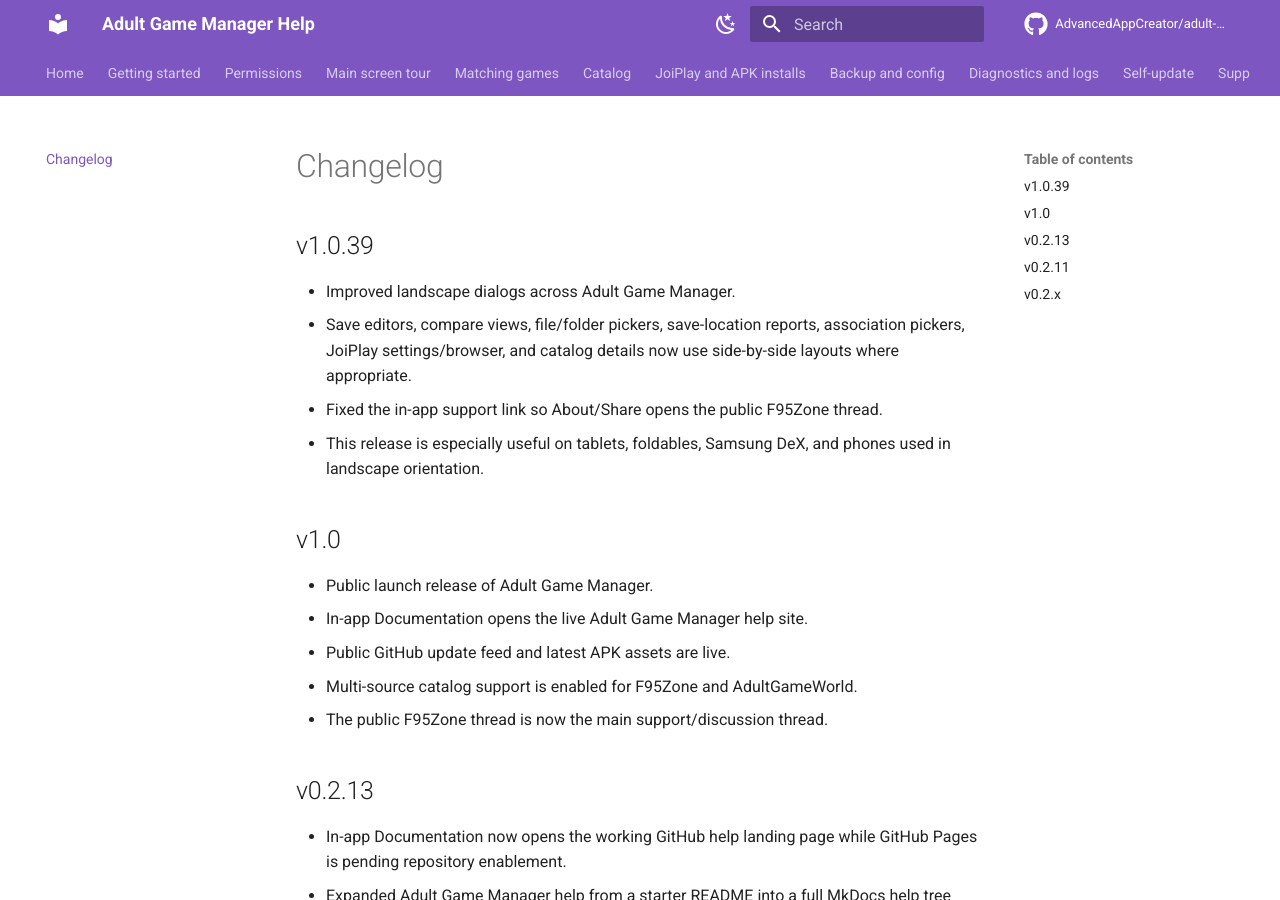
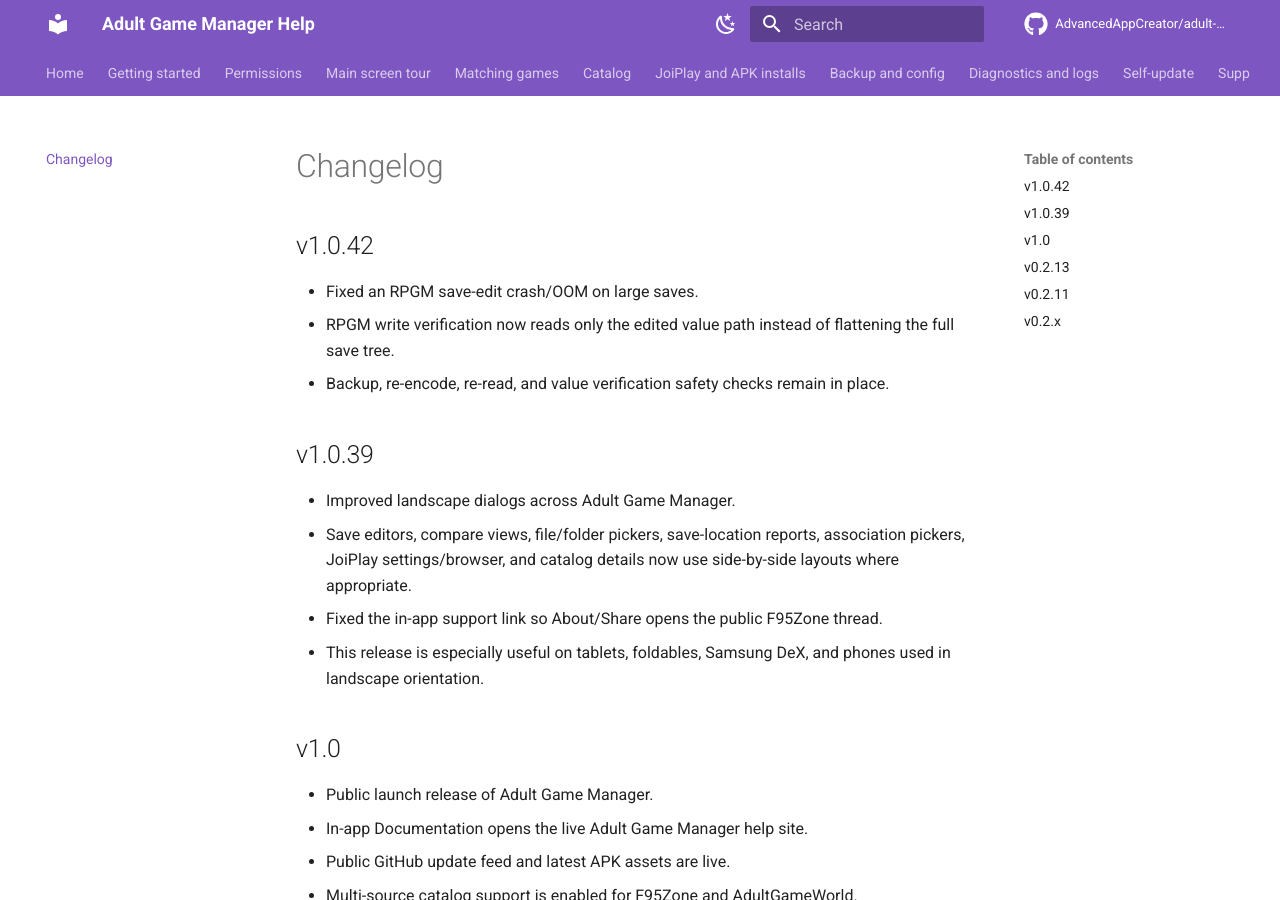
Before and after one commit to AdvancedAppCreator/adult-game-manager-releases, an MkDocs documentation site: the page built from docs/changelog.md, in a window 1280 px wide and 900 px high. Built offline with MkDocs 1.6.1 and Material for MkDocs 9.7.7, drawn with Linux system fonts in a browser that asks for light colours; comment, search, counter and statistics services are not loaded.

Commit message:
Document AGM v1.0.42

```diff
--- a/docs/changelog.md
+++ b/docs/changelog.md
@@ -4,6 +4,12 @@
 ---
 
 # Changelog
+
+## v1.0.42
+
+- Fixed an RPGM save-edit crash/OOM on large saves.
+- RPGM write verification now reads only the edited value path instead of flattening the full save tree.
+- Backup, re-encode, re-read, and value verification safety checks remain in place.
 
 ## v1.0.39
 
```
